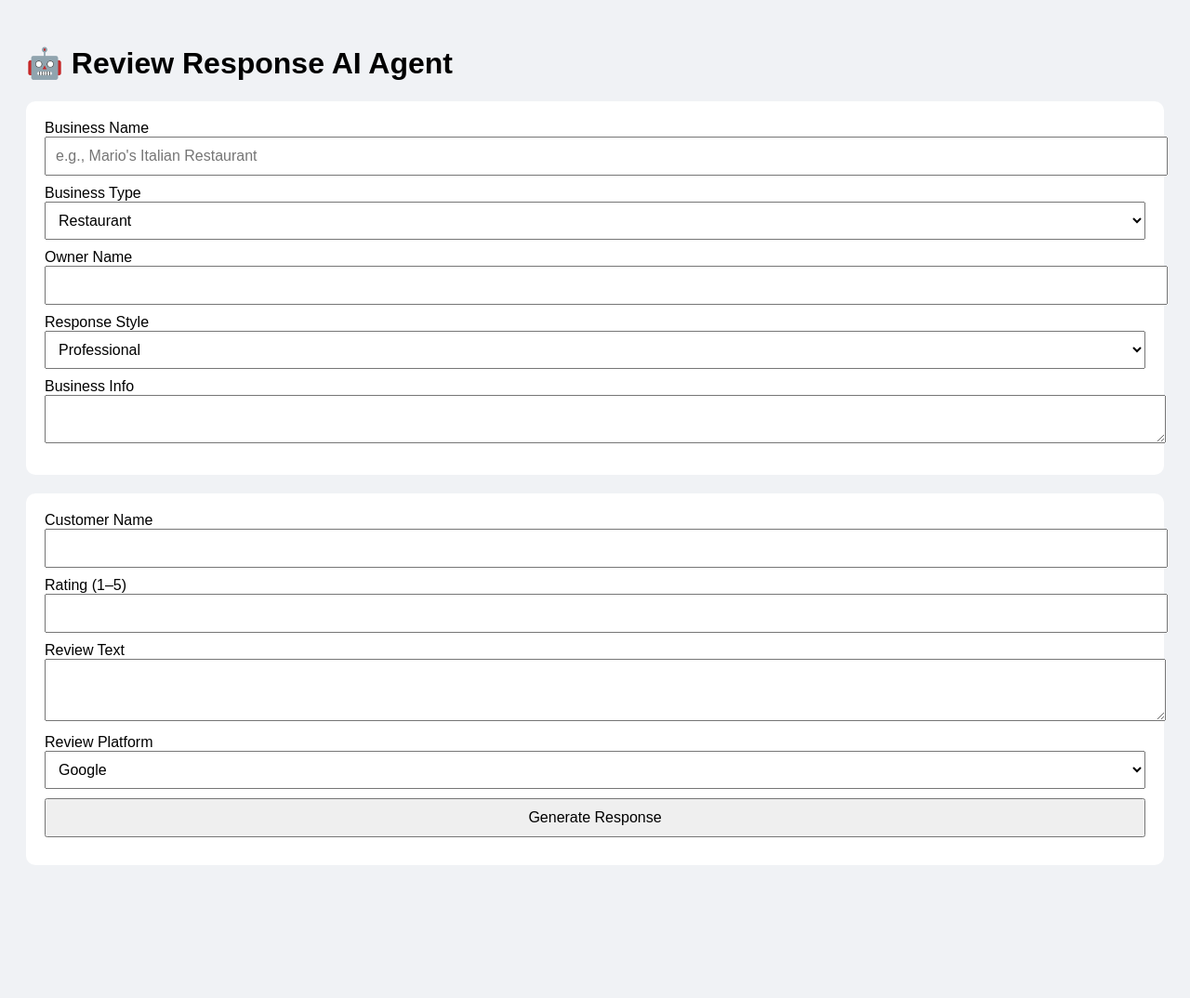
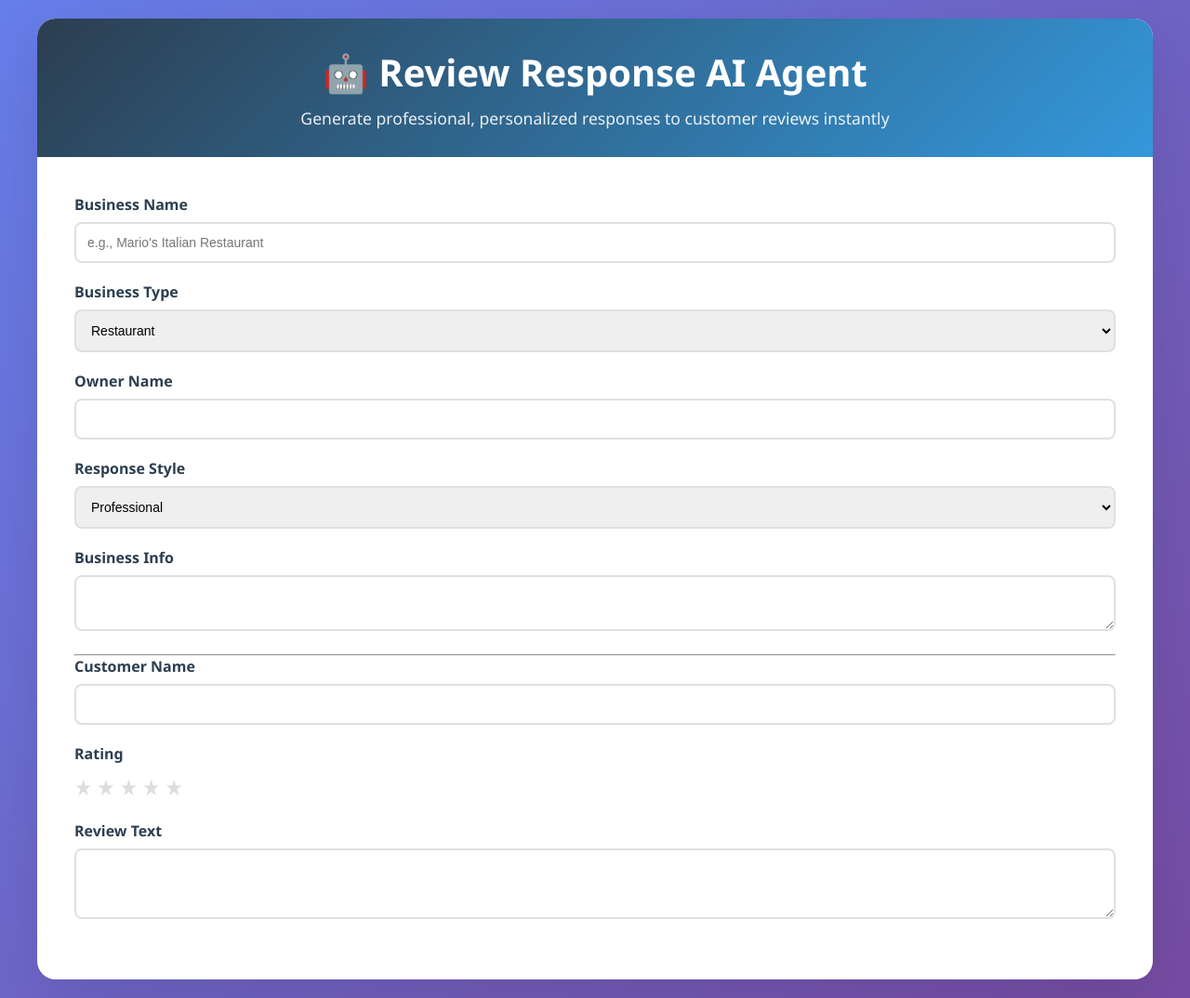
Before and after one commit to NJH9182/AI-RESPONSE, a website: page public/index.html in a window 1280 px wide. Shown: the whole page at 93% size. Before the commit the page ends 979 px from the top, so only its background shows below. Drawn offline with Linux system fonts and the light colour scheme.

Commit message:
Update index.html

```diff
--- a/public/index.html
+++ b/public/index.html
@@ -2,172 +2,163 @@
 <html lang="en">
 <head>
   <meta charset="UTF-8" />
+  <meta name="viewport" content="width=device-width, initial-scale=1.0" />
   <title>Review Response AI Agent</title>
-  <meta name="viewport" content="width=device-width, initial-scale=1.0" />
   <style>
+    * { margin: 0; padding: 0; box-sizing: border-box; }
     body {
-      font-family: sans-serif;
+      font-family: 'Segoe UI', Tahoma, Geneva, Verdana, sans-serif;
+      background: linear-gradient(135deg, #667eea 0%, #764ba2 100%);
+      min-height: 100vh;
       padding: 20px;
-      background: #f0f2f5;
     }
-    input, textarea, select, button {
+    .container {
+      max-width: 1200px;
+      margin: 0 auto;
+      background: white;
+      border-radius: 20px;
+      box-shadow: 0 20px 60px rgba(0, 0, 0, 0.1);
+      overflow: hidden;
+    }
+    .header {
+      background: linear-gradient(135deg, #2c3e50 0%, #3498db 100%);
+      color: white;
+      padding: 30px;
+      text-align: center;
+    }
+    .header h1 { font-size: 2.5em; margin-bottom: 10px; font-weight: 700; }
+    .header p { font-size: 1.1em; opacity: 0.9; }
+    .main-content { padding: 40px; }
+    .form-group { margin-bottom: 20px; }
+    label {
+      display: block;
+      margin-bottom: 8px;
+      font-weight: 600;
+      color: #2c3e50;
+    }
+    input, textarea, select {
       width: 100%;
-      padding: 10px;
-      margin-bottom: 10px;
-      font-size: 1em;
+      padding: 12px;
+      border: 2px solid #e0e0e0;
+      border-radius: 8px;
+      font-size: 14px;
     }
-    .form-section {
-      background: #fff;
-      padding: 20px;
+    .input-error { border-color: red !important; }
+    .rating-stars {
+      display: flex;
+      gap: 5px;
+      margin-bottom: 15px;
+    }
+    .star {
+      font-size: 24px;
+      color: #ddd;
+      cursor: pointer;
+      transition: color 0.2s ease;
+    }
+    .star.active, .star:hover { color: #ffd700; }
+    .generate-btn {
+      background: linear-gradient(135deg, #27ae60 0%, #2ecc71 100%);
+      color: white;
+      border: none;
+      padding: 15px 30px;
       border-radius: 10px;
-      margin-bottom: 20px;
+      font-size: 16px;
+      font-weight: 600;
+      cursor: pointer;
+    }
+    .generate-btn:disabled {
+      background: #95a5a6;
+      cursor: not-allowed;
+    }
+    .response-section {
+      background: #f8f9fa;
+      border-radius: 15px;
+      padding: 30px;
+      margin-top: 30px;
+      border-left: 5px solid #27ae60;
     }
     .response-output {
       width: 100%;
       min-height: 120px;
-      font-size: 1em;
-      padding: 10px;
+      font-size: 14px;
+      padding: 15px;
+      border: 2px solid #ccc;
+      border-radius: 10px;
     }
-    .input-error {
-      border: 2px solid red;
+    .copy-btn {
+      background: #3498db;
+      color: white;
+      border: none;
+      padding: 10px 20px;
+      border-radius: 8px;
+      font-size: 14px;
+      cursor: pointer;
+      margin-top: 15px;
     }
     .btn-group {
       display: flex;
       gap: 10px;
+      flex-wrap: wrap;
+    }
+    .loading {
+      display: none;
+      text-align: center;
+      padding: 20px;
+      color: #3498db;
     }
   </style>
 </head>
 <body>
+<div class="container">
+  <div class="header">
     <h1>🤖 Review Response AI Agent</h1>
-
-  <div class="form-section">
+    <p>Generate professional, personalized responses to customer reviews instantly</p>
+  </div>
+  <div class="main-content">
+    <div class="form-group">
       <label>Business Name</label>
       <input type="text" id="businessName" placeholder="e.g., Mario's Italian Restaurant" />
-
+    </div>
+    <div class="form-group">
       <label>Business Type</label>
       <select id="businessType">
         <option value="restaurant">Restaurant</option>
         <option value="hotel">Hotel</option>
         <option value="retail">Retail</option>
       </select>
-
+    </div>
+    <div class="form-group">
       <label>Owner Name</label>
       <input type="text" id="ownerName" />
-
+    </div>
+    <div class="form-group">
       <label>Response Style</label>
       <select id="responseStyle">
         <option value="professional">Professional</option>
         <option value="friendly">Friendly</option>
       </select>
-
+    </div>
+    <div class="form-group">
       <label>Business Info</label>
       <textarea id="businessInfo" rows="2"></textarea>
     </div>
-
-  <div class="form-section">
+    <hr />
+    <div class="form-group">
       <label>Customer Name</label>
       <input type="text" id="customerName" />
-
-    <label>Rating (1–5)</label>
-    <input type="number" id="rating" min="1" max="5" />
-
+    </div>
+    <div class="form-group">
+      <label>Rating</label>
+      <div class="rating-stars">
+        <span class="star" data-rating="1">★</span>
+        <span class="star" data-rating="2">★</span>
+        <span class="star" data-rating="3">★</span>
+        <span class="star" data-rating="4">★</span>
+        <span class="star" data-rating="5">★</span>
+      </div>
+    </div>
+    <div class="form-group">
       <label>Review Text</label>
       <textarea id="reviewText" rows="3"></textarea>
-
-    <label>Review Platform</label>
-    <select id="reviewPlatform">
-      <option value="google">Google</option>
-      <option value="yelp">Yelp</option>
-    </select>
-
-    <button class="generate-btn" onclick="generateResponse()">Generate Response</button>
     </div>
-
-  <div class="form-section" id="loading" style="display:none;">
-    <p>⏳ Generating response...</p>
-  </div>
-
-  <div class="form-section" id="responseSection" style="display: none;">
-    <label>Generated Response</label>
-    <textarea class="response-output" id="responseOutput" rows="6"></textarea>
-    <div class="btn-group">
-      <button onclick="copyResponse()">Copy</button>
-      <button onclick="generateResponse()">Regenerate</button>
-      <button onclick="clearForm()">Clear</button>
-    </div>
-  </div>
-
-  <script>
-    async function generateResponse() {
-      const businessName = document.getElementById('businessName');
-      const reviewText = document.getElementById('reviewText');
-      const ratingInput = document.getElementById('rating');
-
-      // Reset input errors
-      [businessName, reviewText, ratingInput].forEach(el => el.classList.remove('input-error'));
-
-      if (!businessName.value.trim()) {
-        businessName.classList.add('input-error');
-        alert("Please enter the business name.");
-        return;
-      }
-      if (!reviewText.value.trim()) {
-        reviewText.classList.add('input-error');
-        alert("Please enter the review text.");
-        return;
-      }
-      const rating = parseInt(ratingInput.value);
-      if (!rating || rating < 1 || rating > 5) {
-        ratingInput.classList.add('input-error');
-        alert("Please enter a valid rating (1–5).");
-        return;
-      }
-
-      document.querySelector('.generate-btn').disabled = true;
-      document.querySelector('.generate-btn').textContent = 'Generating...';
-      document.getElementById('loading').style.display = 'block';
-      document.getElementById('responseSection').style.display = 'none';
-
-      const data = {
-        businessName: businessName.value,
-        businessType: document.getElementById('businessType').value,
-        ownerName: document.getElementById('ownerName').value,
-        responseStyle: document.getElementById('responseStyle').value,
-        businessInfo: document.getElementById('businessInfo').value,
-        customerName: document.getElementById('customerName').value,
-        reviewText: reviewText.value,
-        reviewPlatform: document.getElementById('reviewPlatform').value,
-        rating
-      };
-
-      try {
-        const res = await fetch('/api/generate', {
-          method: 'POST',
-          headers: { 'Content-Type': 'application/json' },
-          body: JSON.stringify(data)
-        });
-        const result = await res.json();
-        document.getElementById('responseOutput').value = result.response;
-      } catch (err) {
-        document.getElementById('responseOutput').value = '❌ Failed to generate response.';
-        console.error(err);
-      } finally {
-        document.getElementById('loading').style.display = 'none';
-        document.getElementById('responseSection').style.display = 'block';
-        document.querySelector('.generate-btn').disabled = false;
-        document.querySelector('.generate-btn').textContent = 'Generate Response';
-      }
-    }
-
-    function copyResponse() {
-      const text = document.getElementById('responseOutput').value;
-      navigator.clipboard.writeText(text).then(() => alert("✅ Copied to clipboard!"));
-    }
-
-    function clearForm() {
-      document.querySelectorAll('input, textarea').forEach(el => el.value = '');
-      document.getElementById('responseSection').style.display = 'none';
-    }
-  </script>
-</body>
-</html>
+    <div c
```
Lines whose indentation alone changed are shown as unchanged.
